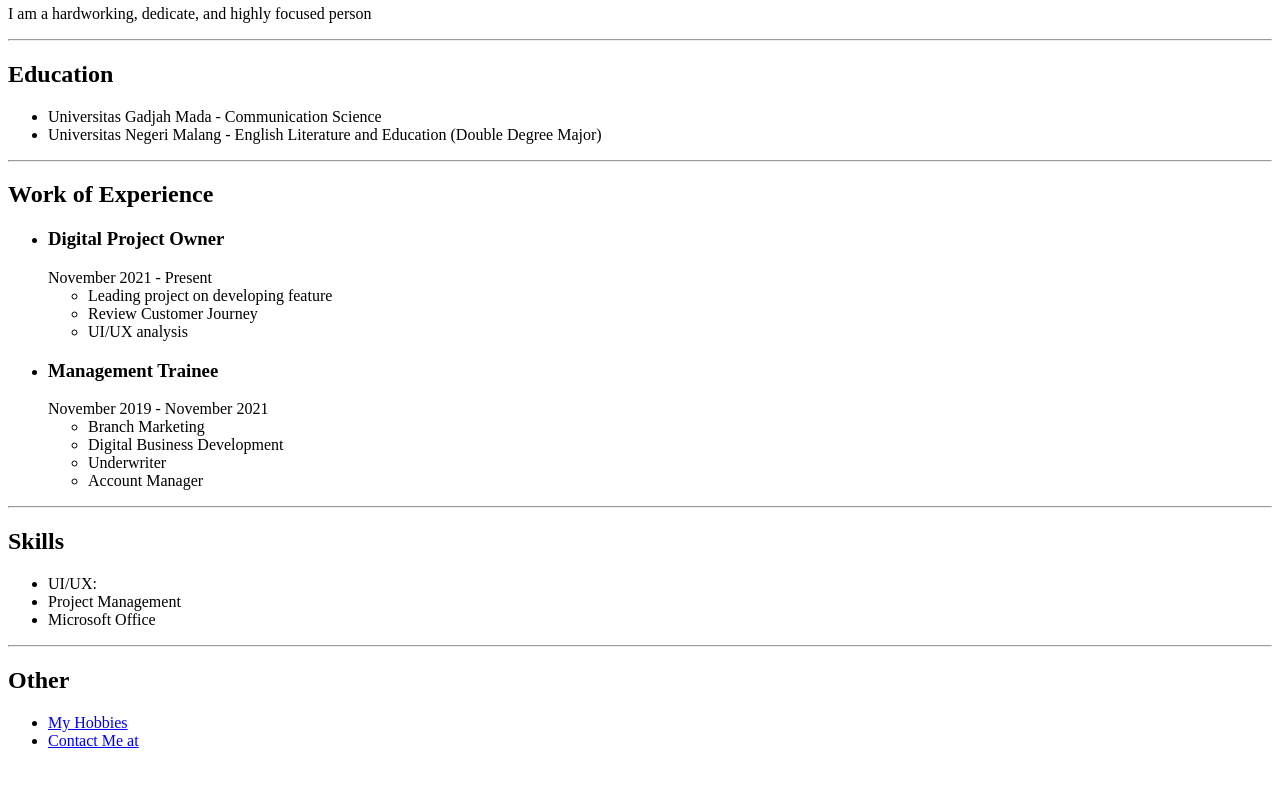
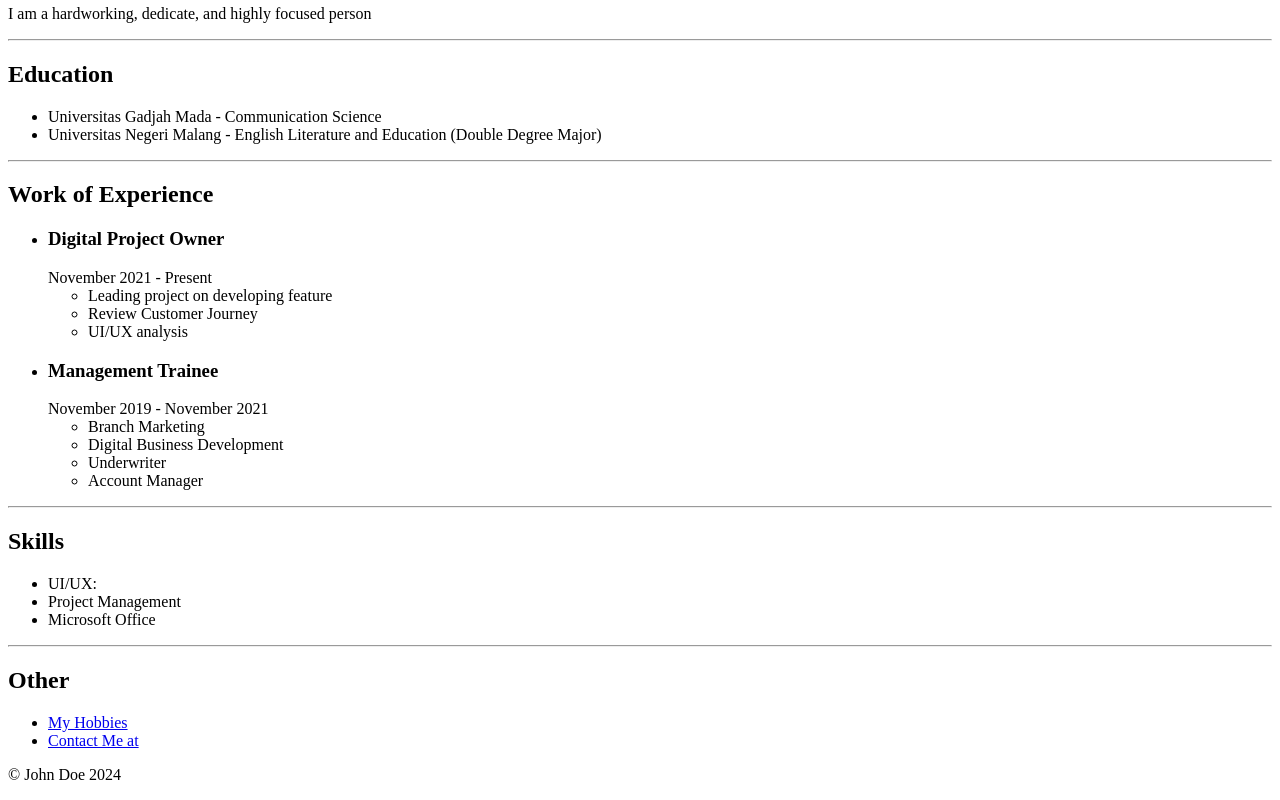
Before and after one commit to Minke69/Testing-Resume-1, a plain HTML site: page index.html in a window 1280 px wide. Shown: the part 346-1146 px from the top of the page. Before the commit the page ends 1112 px from the top, so only its background shows below. Drawn offline with Linux system fonts and the light colour scheme.

Commit message:
Add files via upload

```diff
--- a/index.html
+++ b/index.html
@@ -48,6 +48,9 @@
         <li><a href="./Hobbies.html"> My Hobbies</a></li>
         <li><a href="./Contact.html"> Contact Me at</a></li>
     </ul>
+<footer>
+    <p> <span>&copy; John Doe 2024</span> </p>
+</footer>
 
 </body>
 </html>
```
